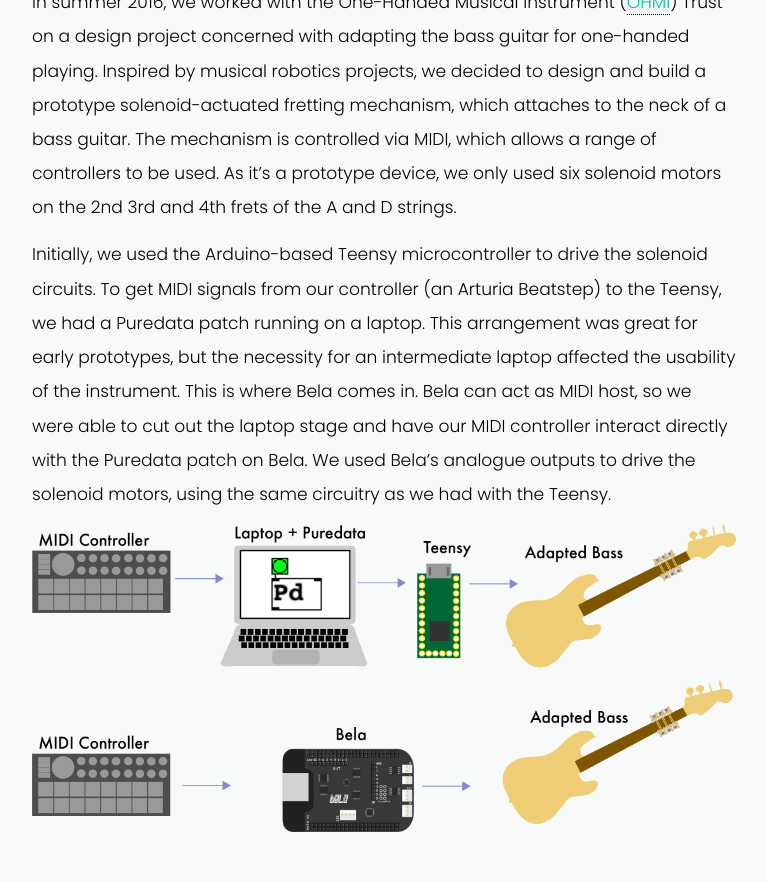
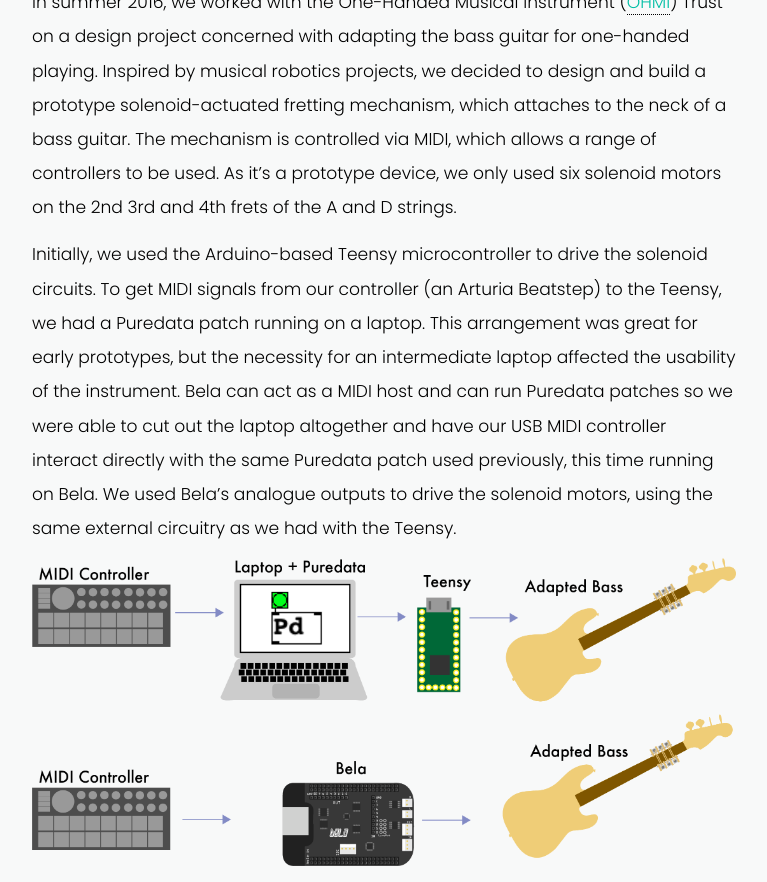
Before and after one commit to BelaPlatform/bela_newBlog, a Jekyll site: the page built from docs/_posts/2017-02-01-jacobohmi.markdown, in a window 1280 px wide and 900 px high, scrolled down 1124 px, cut to the strip 18-900 px from the top of the window. Shown: the whole strip, without its empty margins (256-1023 px from the left). Built offline with Jekyll 4.4.1, drawn with Linux system fonts in a browser that asks for light colours; nearby versions of some CDN libraries.

Commit message:
Text changes

```diff
--- a/docs/_posts/2017-02-01-jacobohmi.markdown
+++ b/docs/_posts/2017-02-01-jacobohmi.markdown
@@ -16,7 +16,7 @@
 
 In summer 2016, we worked with the One-Handed Musical Instrument ([OHMI](http://www.ohmi.org.uk/)) Trust on a design project concerned with adapting the bass guitar for one-handed playing. Inspired by musical robotics projects, we decided to design and build a prototype solenoid-actuated fretting mechanism, which attaches to the neck of a bass guitar. The mechanism is controlled via MIDI, which allows a range of controllers to be used. As it’s a prototype device, we only used six solenoid motors on the 2nd 3rd and 4th frets of the A and D strings.
 
-Initially, we used the Arduino-based Teensy microcontroller to drive the solenoid circuits. To get MIDI signals from our controller (an Arturia Beatstep) to the Teensy, we had a Puredata patch running on a laptop. This arrangement was great for early prototypes, but the necessity for an intermediate laptop affected the usability of the instrument. This is where Bela comes in. Bela can act as MIDI host, so we were able to cut out the laptop stage and have our MIDI controller interact directly with the Puredata patch on Bela. We used Bela’s analogue outputs to drive the solenoid motors, using the same circuitry as we had with the Teensy.
+Initially, we used the Arduino-based Teensy microcontroller to drive the solenoid circuits. To get MIDI signals from our controller (an Arturia Beatstep) to the Teensy, we had a Puredata patch running on a laptop. This arrangement was great for early prototypes, but the necessity for an intermediate laptop affected the usability of the instrument. Bela can act as a MIDI host and can run Puredata patches so we were able to cut out the laptop altogether and have our USB MIDI controller interact directly with the same Puredata patch used previously, this time running on Bela. We used Bela’s analogue outputs to drive the solenoid motors, using the same external circuitry as we had with the Teensy.
 
 {% include single-image.html fileName="Jacob-OHMI/2_Signal_Path.png" caption="" %}
 
```
